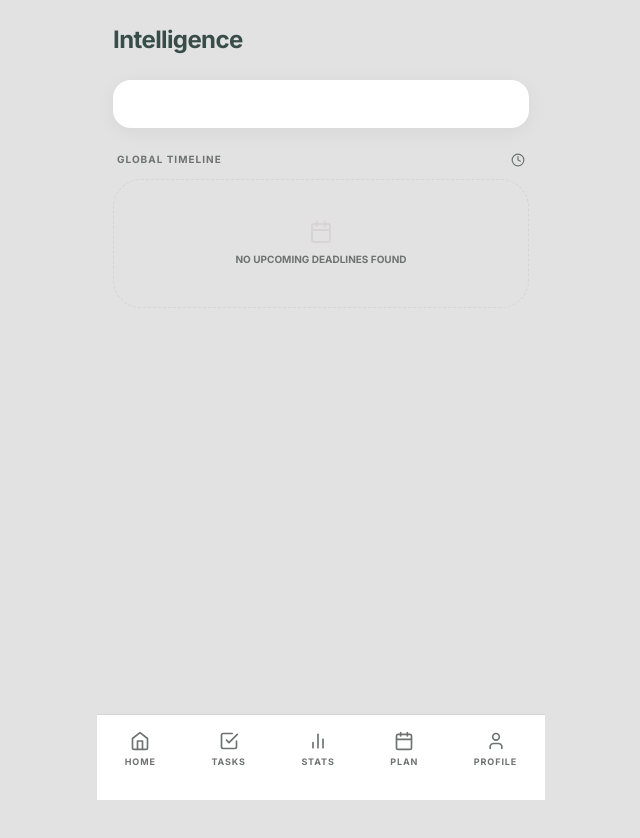
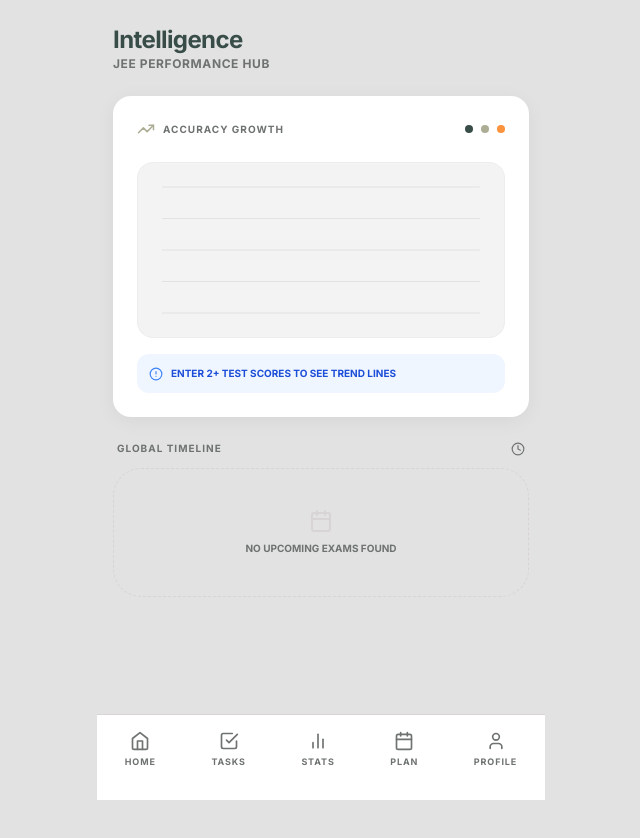
Before and after one commit to hetkeraliya/monkstudy, a Next.js app: page /analysis in a window 1280 px wide. Shown: the top 838 px of the page, without its empty margins (319-959 px from the left). Built offline with nearby package versions, Linux system fonts and the light colour scheme.

Commit message:
Update page.tsx

```diff
--- a/app/analysis/page.tsx
+++ b/app/analysis/page.tsx
@@ -23,7 +23,42 @@ export default function Analysis() {
     setMounted(true);
   }, []);
 
-  // useMemo ensures the list updates the moment 'subjects' changes in the store
+  const graphWidth = 300;
+  const graphHeight = 150;
+
+  // Process data for the graph coordinates
+  const datasets = useMemo(() => {
+    const config = [
+      { id: 'phy', name: 'Physics', color: '#384D48' },
+      { id: 'chem', name: 'Chemistry', color: '#ACAD94' },
+      { id: 'math', name: 'Maths', color: '#fb923c' }
+    ];
+
+    return config.map(subConfig => {
+      const subject = subjects.find(s => s.id === subConfig.id);
+      const marks = subject?.marks || [];
+
+      if (marks.length === 0) return { ...subConfig, path: "", points: [] };
+
+      const points = marks.map((m, i) => {
+        // Horizontal spacing: if 1 point, center it. If more, spread them.
+        const x = marks.length === 1 ? graphWidth / 2 : (i / (marks.length - 1)) * graphWidth;
+        const total = m.total || 100;
+        const val = Math.round((m.score / total) * 100);
+        // Vertical spacing: 100% is at y=0, 0% is at y=graphHeight
+        const y = graphHeight - (val / 100) * graphHeight;
+        return { x, y, val, label: `${subConfig.name} Test ${i + 1}` };
+      });
+
+      const path = points.length > 1
+        ? points.map(p => `${p.x},${p.y}`).join(" ")
+        : "";
+
+      return { ...subConfig, path, points };
+    });
+  }, [subjects]);
+
+  // Consolidate and sort all exams
   const allExams = useMemo(() => {
     return subjects.flatMap(sub =>
       (sub.exams || []).map(ex => ({ ...ex, subjectId: sub.id, subjectName: sub.name }))
@@ -32,16 +67,14 @@ export default function Analysis() {
 
   if (!mounted) return null;
 
-  const graphWidth = 300;
-  const graphHeight = 150;
-
   const getCountdown = (date: string) => {
     if (!date) return "N/A";
-    const examDate = new Date(date);
-    const today = new Date();
-    today.setHours(0, 0, 0, 0);
+    const d = new Date(date);
+    d.setHours(0,0,0,0);
+    const now = new Date();
+    now.setHours(0,0,0,0);
 
-    const diff = examDate.getTime() - today.getTime();
+    const diff = d.getTime() - now.getTime();
     const days = Math.ceil(diff / (1000 * 60 * 60 * 24));
 
     if (days === 0) return "Today";
@@ -49,12 +82,11 @@ export default function Analysis() {
     return `${days}d`;
   };
 
-  const deleteExam = (subjectId: string, examId: string) => {
+  const deleteExam = (subId: string, examId: string) => {
     vibrate(60);
-    const subject = subjects.find(s => s.id === subjectId);
+    const subject = subjects.find(s => s.id === subId);
     if (subject) {
-      const filtered = subject.exams.filter(e => e.id !== examId);
-      updateSubject(subjectId, { exams: filtered });
+      updateSubject(subId, { exams: subject.exams.filter(e => e.id !== examId) });
     }
   };
 
@@ -62,14 +94,78 @@ export default function Analysis() {
     <div className="space-y-6 pb-24">
       <header className="pt-2">
         <h1 className="text-2xl font-bold text-monk-dark tracking-tight">Intelligence</h1>
+        <p className="text-xs text-monk-muted font-bold uppercase tracking-wider">JEE Performance Hub</p>
       </header>
 
-      {/* Interactive Trend Graph */}
+      {/* 1. Interactive Trend Graph */}
       <section className="matte-card p-6 shadow-matte relative overflow-hidden">
-        {/* ... (Graph logic remains same as previous version) */}
+        <div className="flex items-center justify-between mb-6">
+          <div className="flex items-center gap-2">
+            <TrendingUp size={18} className="text-monk-olive" />
+            <h3 className="text-[10px] font-bold text-monk-muted uppercase tracking-widest">Accuracy Growth</h3>
+          </div>
+          <div className="flex gap-2">
+            <div className="w-2 h-2 rounded-full bg-monk-dark" />
+            <div className="w-2 h-2 rounded-full bg-monk-olive" />
+            <div className="w-2 h-2 rounded-full bg-orange-400" />
+          </div>
+        </div>
+
+        <div className="relative h-44 w-full bg-monk-bg/40 rounded-2xl p-6 border border-monk-sand/20">
+          <svg viewBox={`0 0 ${graphWidth} ${graphHeight}`} className="w-full h-full overflow-visible" preserveAspectRatio="none">
+            {/* Horizontal Grid */}
+            {[0, 0.25, 0.5, 0.75, 1].map(v => (
+              <line key={v} x1="0" y1={v * graphHeight} x2={graphWidth} y2={v * graphHeight} stroke="#E2E2E2" strokeWidth="1" />
+            ))}
+
+            {/* Drawing Lines and Interactive Points */}
+            {datasets.map(ds => (
+              <g key={ds.id}>
+                {ds.path && (
+                  <motion.polyline
+                    initial={{ pathLength: 0 }} animate={{ pathLength: 1 }}
+                    fill="none" stroke={ds.color} strokeWidth="3" strokeLinecap="round" strokeLinejoin="round"
+                    points={ds.path}
+                  />
+                )}
+                {ds.points.map((p, i) => (
+                  <circle
+                    key={i} cx={p.x} cy={p.y} r="6"
+                    fill={ds.color} stroke="white" strokeWidth="2"
+                    onClick={() => { vibrate(20); setTooltip({ ...p, color: ds.color }); }}
+                    className="cursor-pointer active:scale-150 transition-transform"
+                  />
+                ))}
+              </g>
+            ))}
+          </svg>
+
+          {/* Interactive Tooltip Bubble */}
+          <AnimatePresence>
+            {tooltip && (
+              <motion.div
+                initial={{ opacity: 0, y: 10 }} animate={{ opacity: 1, y: 0 }} exit={{ opacity: 0 }}
+                style={{ left: `${(tooltip.x / graphWidth) * 100}%`, top: `${(tooltip.y / graphHeight) * 100}%` }}
+                className="absolute z-50 pointer-events-none transform -translate-x-1/2 -translate-y-full mb-3"
+              >
+                <div className="bg-white px-3 py-2 rounded-xl shadow-2xl border border-monk-bg text-center min-w-[80px]">
+                  <p className="text-[7px] font-black uppercase text-monk-muted mb-0.5">{tooltip.label}</p>
+                  <p className="text-sm font-black" style={{ color: tooltip.color }}>{tooltip.val}% Accuracy</p>
+                </div>
+              </motion.div>
+            )}
+          </AnimatePresence>
+        </div>
+
+        {subjects.every(s => s.marks.length < 2) && (
+          <div className="mt-4 flex items-center gap-2 p-3 bg-blue-50 rounded-xl">
+            <AlertCircle size={14} className="text-blue-500" />
+            <p className="text-[10px] text-blue-700 font-bold uppercase">Enter 2+ test scores to see trend lines</p>
+          </div>
+        )}
       </section>
 
-      {/* Fixed Global Timeline Section */}
+      {/* 2. Global Exam Timeline */}
       <section className="space-y-3">
         <div className="flex items-center justify-between px-1">
           <h3 className="text-[10px] font-bold text-monk-muted uppercase tracking-widest">Global Timeline</h3>
@@ -83,20 +179,15 @@ export default function Analysis() {
                 .filter(e => getCountdown(e.date) !== "Passed")
                 .map((ex) => (
                   <motion.div
-                    key={ex.id}
-                    layout
-                    initial={{ opacity: 0, scale: 0.9 }}
-                    animate={{ opacity: 1, scale: 1 }}
-                    exit={{ opacity: 0, scale: 0.9 }}
+                    key={ex.id} layout
+                    initial={{ opacity: 0, x: -20 }} animate={{ opacity: 1, x: 0 }} exit={{ opacity: 0, x: 20 }}
                     className="matte-card p-4 flex justify-between items-center border-l-4"
                     style={{ borderLeftColor: ex.type === 'High' ? '#ef4444' : ex.type === 'Mid' ? '#fb923c' : '#60a5fa' }}
                   >
                     <div className="flex flex-col gap-0.5">
                       <div className="flex items-center gap-2">
-                        <span className="text-xs font-bold text-monk-dark truncate max-w-[120px]">{ex.title || "Exam"}</span>
-                        <span className="text-[8px] font-bold px-1.5 py-0.5 bg-monk-bg rounded text-monk-muted uppercase">
-                          {ex.subjectName}
-                        </span>
+                        <span className="text-xs font-bold text-monk-dark truncate max-w-[110px]">{ex.title}</span>
+                        <span className="text-[8px] font-bold px-1.5 py-0.5 bg-monk-bg rounded text-monk-muted uppercase">{ex.subjectName}</span>
                       </div>
                       <span className="text-[10px] text-monk-muted font-medium italic">
                         {new Date(ex.date).toLocaleDateString('en-IN', { day: 'numeric', month: 'short' })}
@@ -105,15 +196,10 @@ export default function Analysis() {
 
                     <div className="flex items-center gap-4">
                       <div className="text-right">
-                        <span className="text-xl font-black text-monk-dark tracking-tighter leading-none">
-                          {getCountdown(ex.date)}
-                        </span>
+                        <span className="text-xl font-black text-monk-dark tracking-tighter leading-none">{getCountdown(ex.date)}</span>
                         <span className="text-[8px] font-bold text-monk-muted uppercase tracking-tighter block">Remaining</span>
                       </div>
-                      <button
-                        onClick={() => deleteExam(ex.subjectId, ex.id)}
-                        className="p-2 bg-monk-bg rounded-lg text-monk-muted active:text-red-500 transition-colors"
-                      >
+                      <button onClick={() => deleteExam(ex.subjectId, ex.id)} className="p-2 bg-monk-bg rounded-lg text-monk-muted active:text-red-500">
                         <Trash2 size={16} />
                       </button>
                     </div>
@@ -122,7 +208,7 @@ export default function Analysis() {
             ) : (
               <div className="p-10 text-center bg-monk-bg/30 rounded-[28px] border border-dashed border-monk-sand">
                 <Calendar className="mx-auto text-monk-sand mb-2" size={24} />
-                <p className="text-[10px] text-monk-muted font-bold uppercase">No upcoming deadlines found</p>
+                <p className="text-[10px] text-monk-muted font-bold uppercase">No upcoming exams found</p>
               </div>
             )}
           </AnimatePresence>
@@ -130,4 +216,4 @@ export default function Analysis() {
       </section>
     </div>
   );
-                    }
+            }
```
